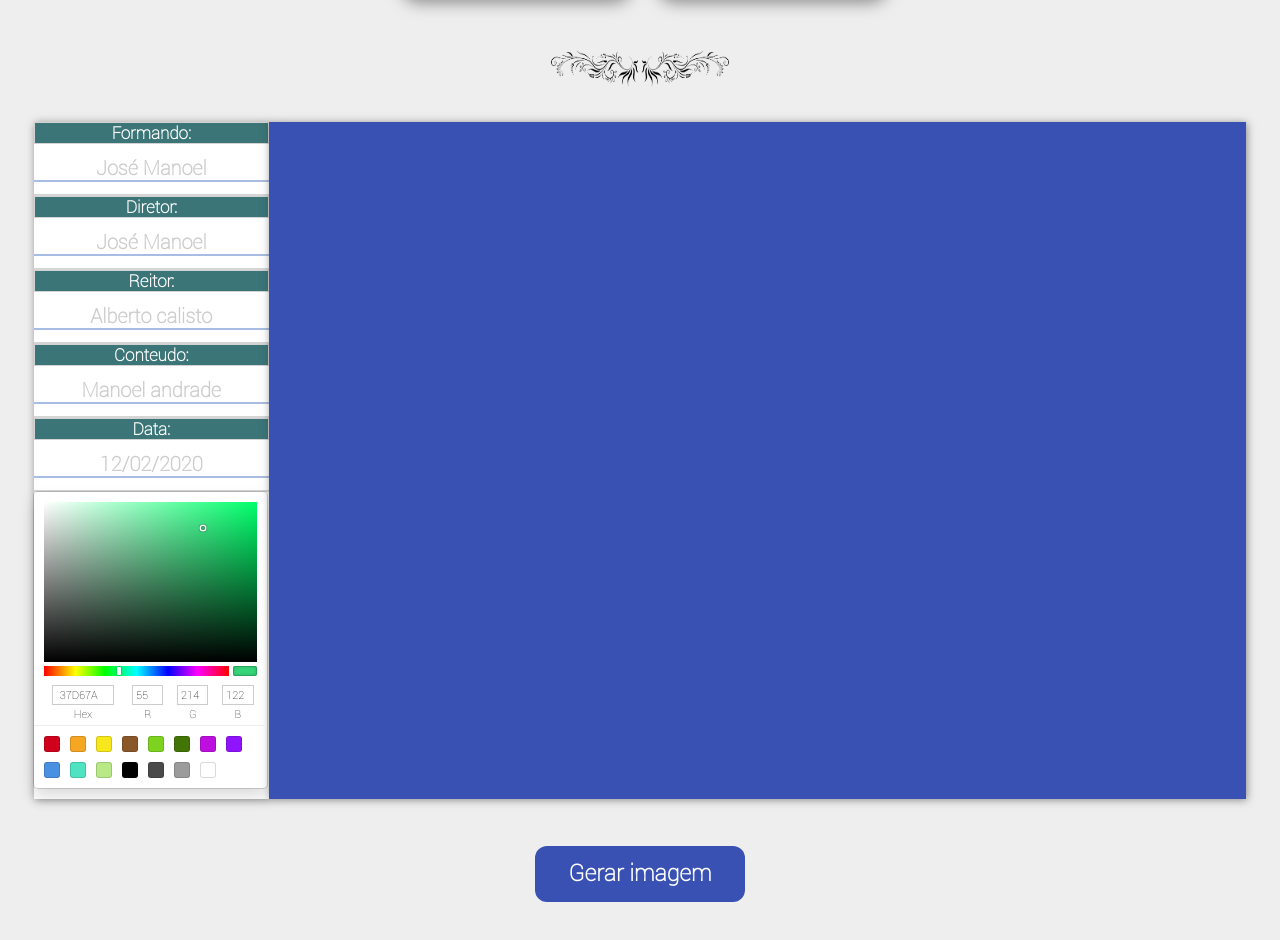
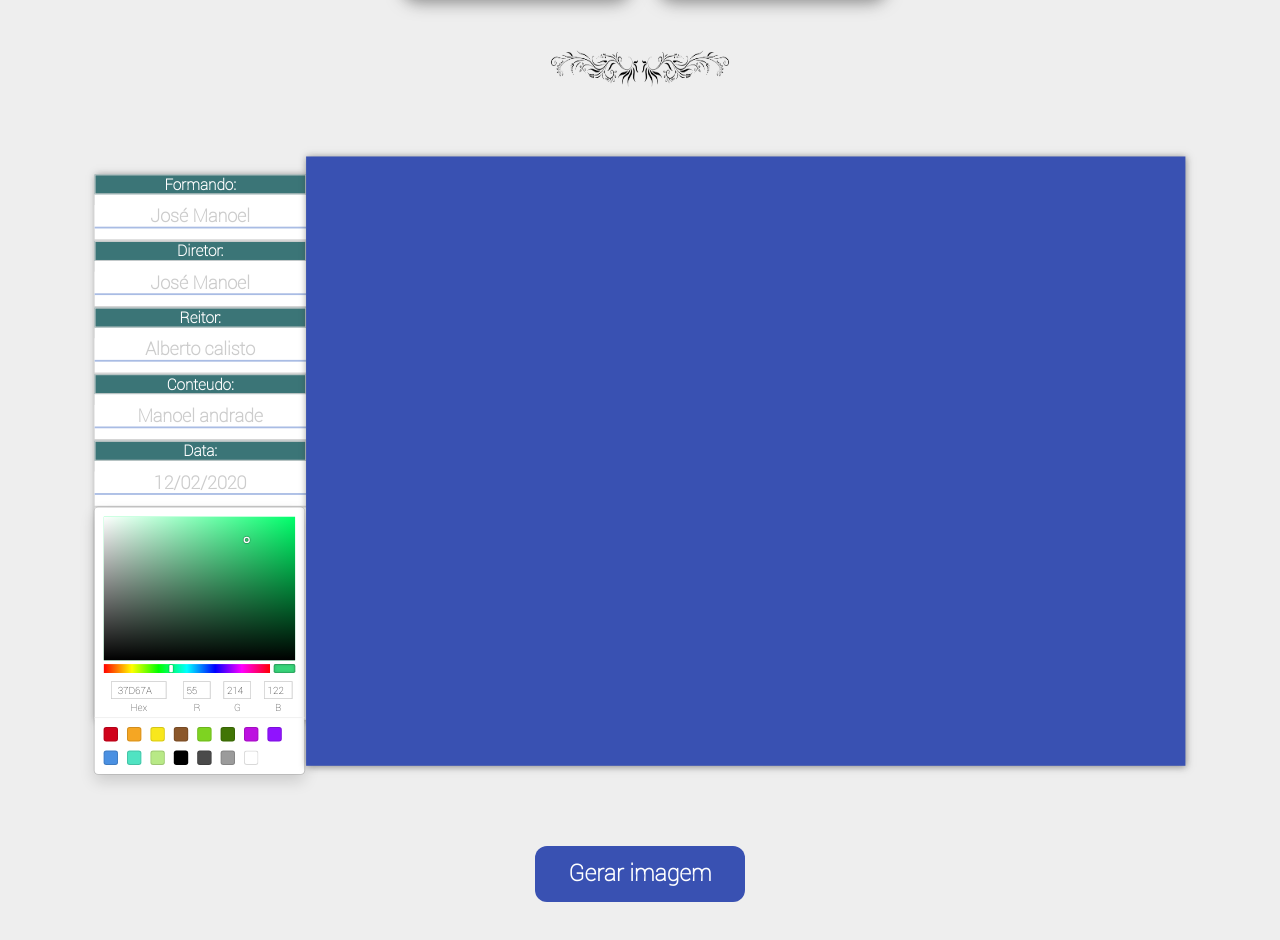
Before and after one commit to vitorfail/certificado, a React (Create React App) app: page / in a window 1280 px wide. Shown: the part 620-1560 px from the top of the page. Built offline with nearby package versions, Linux system fonts and the light colour scheme; the HTML template or start-up script is replaced by a standard one.

Commit message:
concerto no layout

```diff
--- a/src/componentes/Conteudo/index.css
+++ b/src/componentes/Conteudo/index.css
@@ -38,13 +38,19 @@
     display: flex;
     flex-direction: column;
     box-shadow: 1px 1px 8px rgba(51, 51, 51, 0.533);
-    height:95%;
+    height:75%;
     margin-top: 34px;
     margin-left: 34px;
     margin-bottom: 34px;
     width:24%;
     background: rgb(255, 255, 255);
     box-shadow: 1px 1px 8px rgba(51, 51, 51, 0.533);
+}
+.conteudo .container, .conteudo .descri {
+    box-shadow: 1px 1px 8px rgb(51 51 51 / 53%);
+    height: 85%;
+    margin-bottom: 54px;
+    margin-top: 54px;
 }
 .conteudo .container{
     margin-top: 34px;
--- a/src/componentes/Conteudo/index.js
+++ b/src/componentes/Conteudo/index.js
@@ -87,7 +87,7 @@ export default function Conteudo(){
                     <img alt='style' src={Est2}></img>
                     <img alt='style' src={Est1}></img>
             </div>
-            <div style={{display:'flex', height:'47%', width:'100%', paddingBottom:"45px"}}>
+            <div style={{scale:'0.9',display:'flex', height:'47%', width:'100%', paddingBottom:"45px"}}>
                 <div className='descri'>
                     <div className='box'>
                         <h3>Formando: </h3>
```
